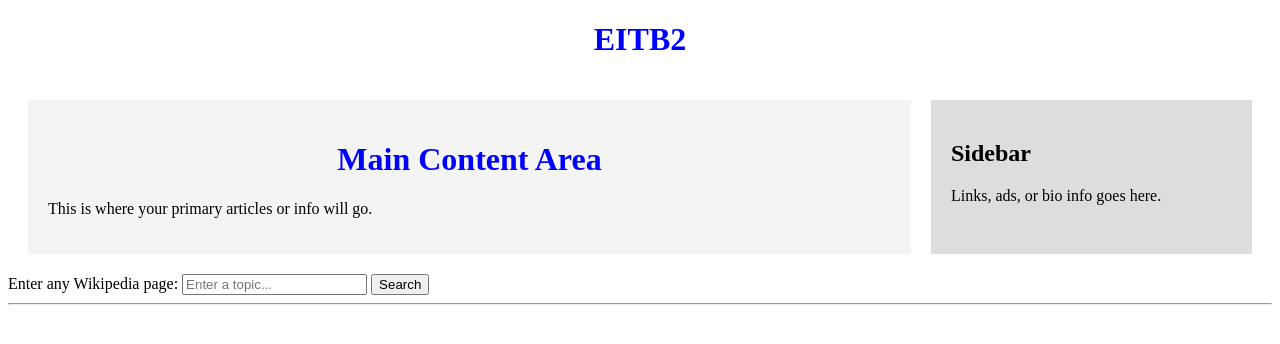
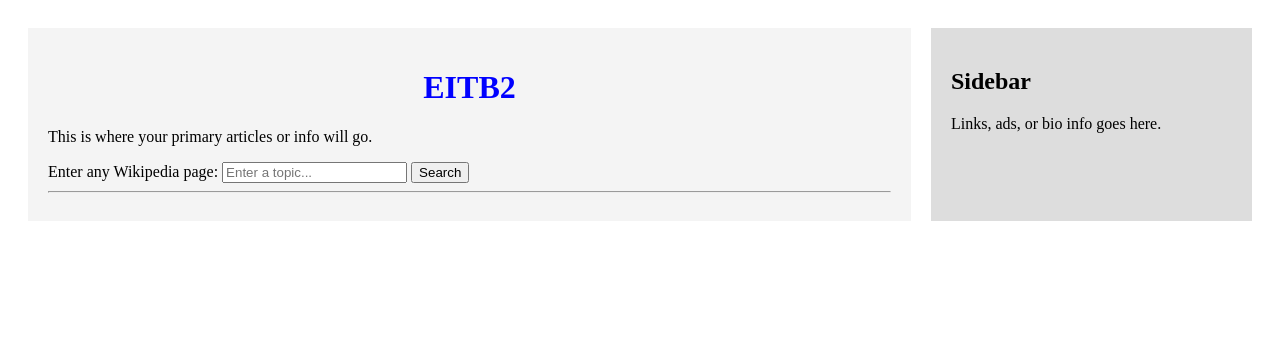
Before and after one commit to bobBillyus/EITB2, a Flask app: page / in a window 1280 px wide. Shown: the top 344 px of the page. Run offline with Flask 3, Linux system fonts and the light colour scheme; parts of the project's set-up code (start-up, migrations or seed data) failed here and were passed over.

Commit message:
fixing title issue

```diff
--- a/templates/index.html
+++ b/templates/index.html
@@ -6,20 +6,11 @@
     <link rel="stylesheet" href="{{ url_for('static', filename='css/style.css') }}">
 </head>
 <body>
-    <h1>EITB2</h1>
 
     <div class="container">
     <main class="main-content">
-        <h1>Main Content Area</h1>
+        <h1>EITB2</h1>
         <p>This is where your primary articles or info will go.</p>
-    </main>
-
-    <aside class="sidebar">
-        <h2>Sidebar</h2>
-        <p>Links, ads, or bio info goes here.</p>
-    </aside>
-    </div>
-
         <form action="/" method="POST">
             <label for="wiki_query">Enter any Wikipedia page:</label>
             <input
@@ -43,5 +34,13 @@
             <p style="color: red;">{{ error }}</p>
         {% endif %}
 
+    </main>
+
+    <aside class="sidebar">
+        <h2>Sidebar</h2>
+        <p>Links, ads, or bio info goes here.</p>
+    </aside>
+    </div>
+
 </body>
 </html>
```
Lines whose indentation alone changed are shown as unchanged.
